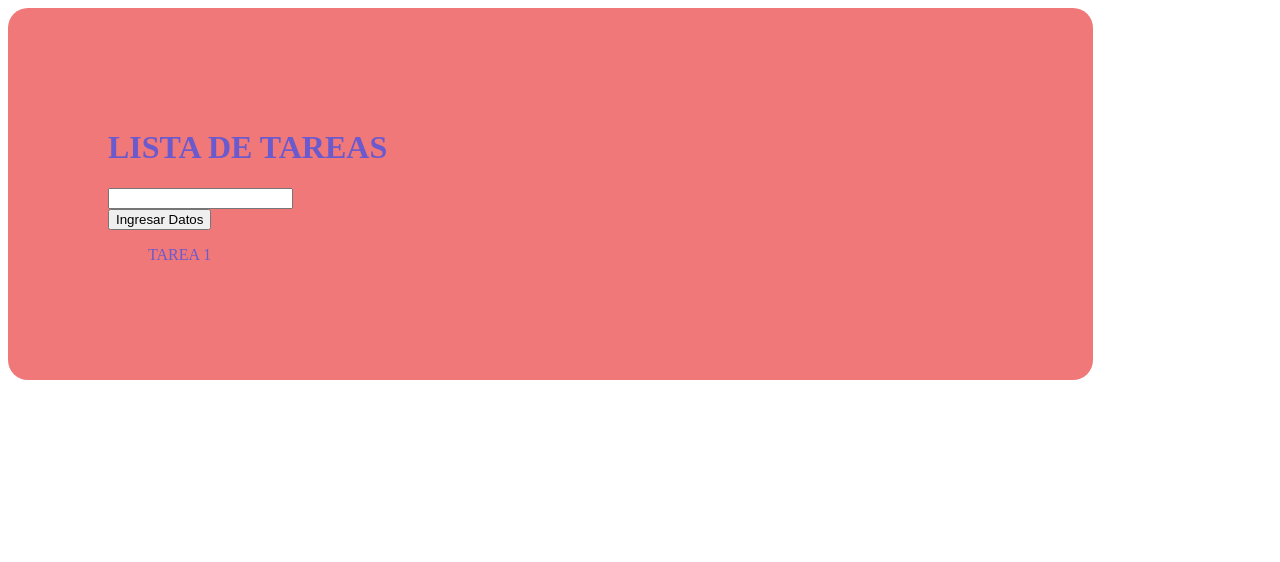
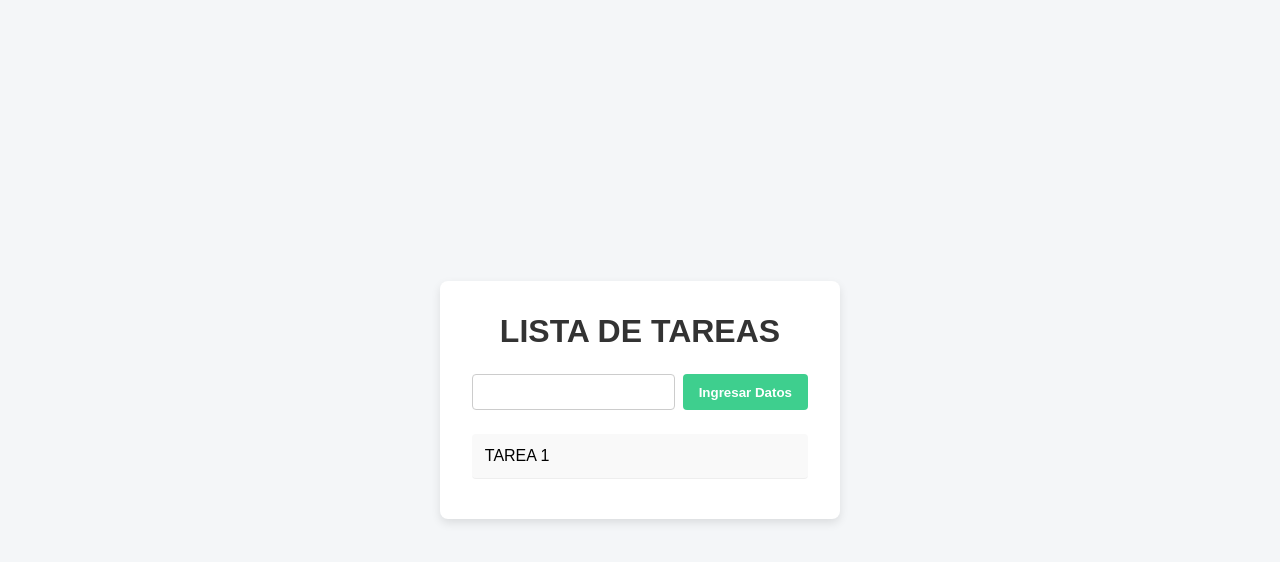
Before and after one commit to Andres-flp/curso-de-desarrollo, a website built with Vite: page index.html in a window 1280 px wide. Built offline with nearby package versions, Linux system fonts and the light colour scheme.

Commit message:
21/10/26

```diff
--- a/estilos.css
+++ b/estilos.css
@@ -1,8 +1,68 @@
+* {
+  box-sizing: border-box;
+  margin: 0;
+  padding: 0;
+  font-family: Arial, sans-serif;
+}
 
-.container-form {
-    BACKGROUND-COLOR: rgb(240, 120, 120);
-color:slateblue;
-PADDING: 100px;
-border-radius: 20px;
-WIDTH: 70%;
+body {
+  background-color: #f4f6f8;
+  display: flex;
+  justify-content: center;
+  align-items: center;
+  min-height: 100vh;
 }
+
+.container {
+  background: white;
+  padding: 2rem;
+  border-radius: 8px;
+  box-shadow: 0 4px 10px rgba(0, 0, 0, 0.1);
+  width: 100%;
+  max-width: 400px;
+}
+
+h1 {
+  margin-bottom: 1.5rem;
+  color: #333;
+  text-align: center;
+}
+
+form {
+  display: flex;
+  gap: 8px;
+  margin-bottom: 1.5rem;
+}
+
+input {
+  flex: 1;
+  padding: 0.6rem;
+  border: 1px solid #ccc;
+  border-radius: 4px;
+}
+
+button {
+  padding: 0.6rem 1rem;
+  background-color: #3ecf8e;
+  color: white;
+  border: none;
+  border-radius: 4px;
+  font-weight: bold;
+  cursor: pointer;
+}
+
+button:hover {
+  background-color: #2eaf73;
+}
+
+ul {
+  list-style: none;
+}
+
+li {
+  padding: 0.8rem;
+  background: #f9f9f9;
+  border-bottom: 1px solid #eee;
+  margin-bottom: 0.5rem;
+  border-radius: 4px;
+}
--- a/index.html
+++ b/index.html
@@ -7,19 +7,23 @@
     <link rel="stylesheet" href="estilos.css">
 </head>
 <body>
-  <div class="container-form">
+  <div class="container">
 
      <h1>LISTA DE TAREAS</h1>
      <form>
 
          <input type="text">
-     </form>
+
          <button>
             Ingresar Datos
             </button>
      </form>
 
-       <ul>TAREA 1</ul>
+    <ul>
+        <li>TAREA 1</li>
+
+    </ul>
+
   </div>
 
 </body>
```
Also changed, not shown: script.js (added).
